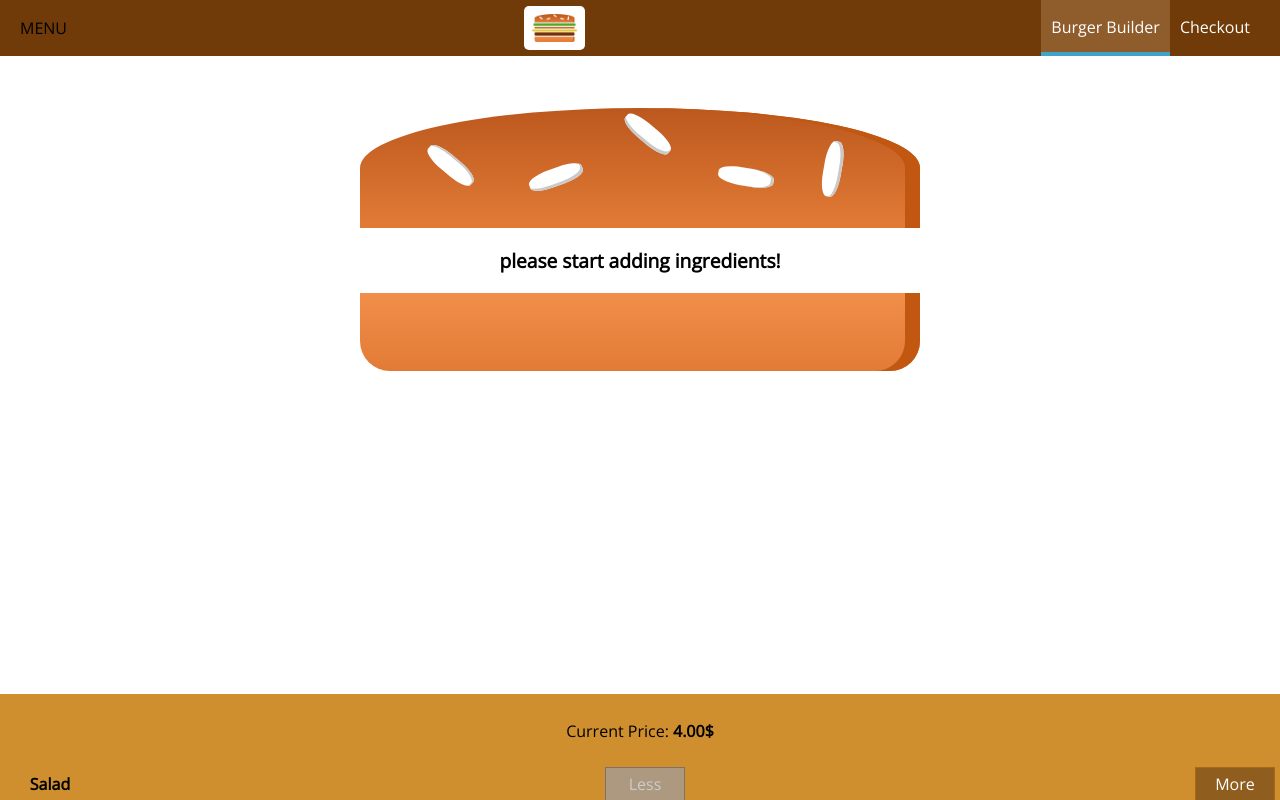
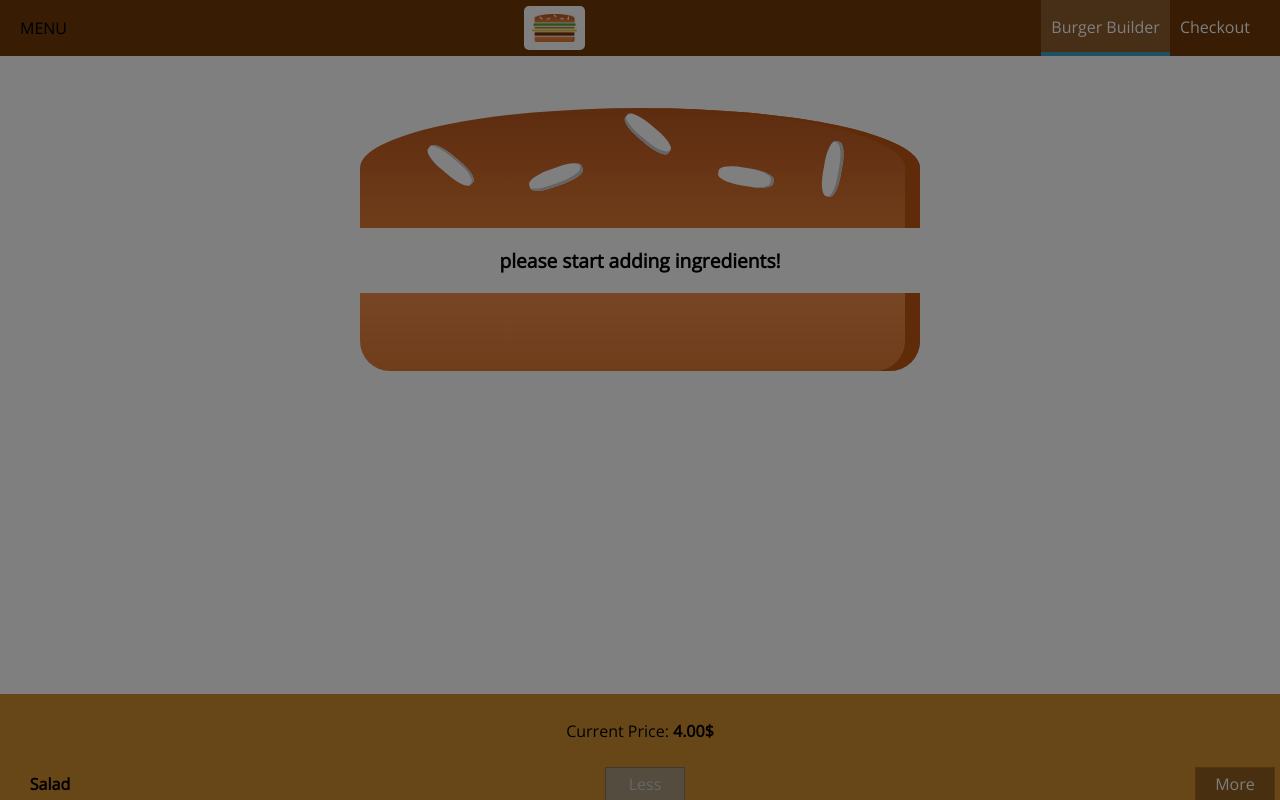
Before and after one commit to Akuljot05/Burger-Builder, a React (Create React App) app: page / in a window 1280 px wide. Shown: the top 800 px of the page. Built offline with nearby package versions, Linux system fonts and the light colour scheme.

Commit message:
Reusing Backdrop on SideDrawer

```diff
--- a/src/components/Layout/Layout.js
+++ b/src/components/Layout/Layout.js
@@ -1,18 +1,32 @@
-import React from 'react';
+import React, { Component } from 'react';
 import Aux from '../../hoc/Auxiliary';
 import classes from './Layout.module.css';
 import Toolbar from '../../components/Navigation/Toolbar/Toolbar';
 import SideDrawer from '../Navigation/SideDrawer/SideDrawer';
 
-const layout = (props) => (
+class Layout extends Component {
+
+    state = {
+        showSideDrawer: true,
+
+    }
+
+    sideDrawerClosedHandler = () => {
+        this.setState({showSideDrawer:false});
+    }
+
+    render(){
+        return (
             <Aux>
                 <Toolbar />
-        <SideDrawer />
+                <SideDrawer open={this.state.showSideDrawer} closed={this.sideDrawerClosedHandler} />
                 <div>Toolbar, sidebar, backdrop</div>
                 <main className={classes.Content}>
-            {props.children}
+                    {this.props.children}
                 </main>
             </Aux>
         );
+    }
 
-export default layout;
+}
+export default Layout;
--- a/src/components/Navigation/SideDrawer/SideDrawer.js
+++ b/src/components/Navigation/SideDrawer/SideDrawer.js
@@ -2,12 +2,21 @@
 import Logo from '../../Logo/Logo';
 import NavigationItems from '../Navigationitems/NavigationItems';
 import classes from './SideDrawer.module.css';
+import Backdrp from '../../UI/Backdrop/Backdrop';
+import Aux from '../../../hoc/Auxiliary';
+
 
 const sideDrawer = (props) => {
 
+    let attachedClasses = [classes.SideDrawer, classes.Close];
+    if(props.open){
+        attachedClasses = [classes.SideDrawer, classes.Open];
+    }
 
     return(
-        <div className={classes.SideDrawer}>
+        <Aux>
+            <Backdrp show={props.open} clicked={props.closed} />
+            <div className={attachedClasses.join(' ')}>
                 <div className={classes.Logo}>
                     <Logo />
                 </div>
@@ -15,6 +24,7 @@
                     <NavigationItems  />
                 </nav>
             </div>
+        </Aux>
     );
 };
 
```
Lines whose indentation alone changed are shown as unchanged.
